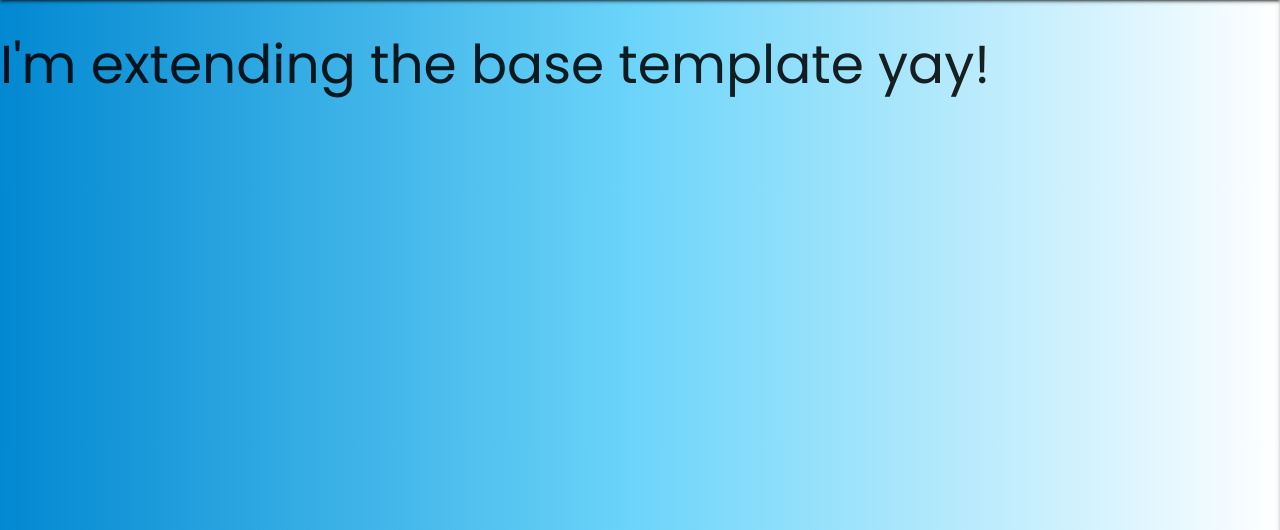
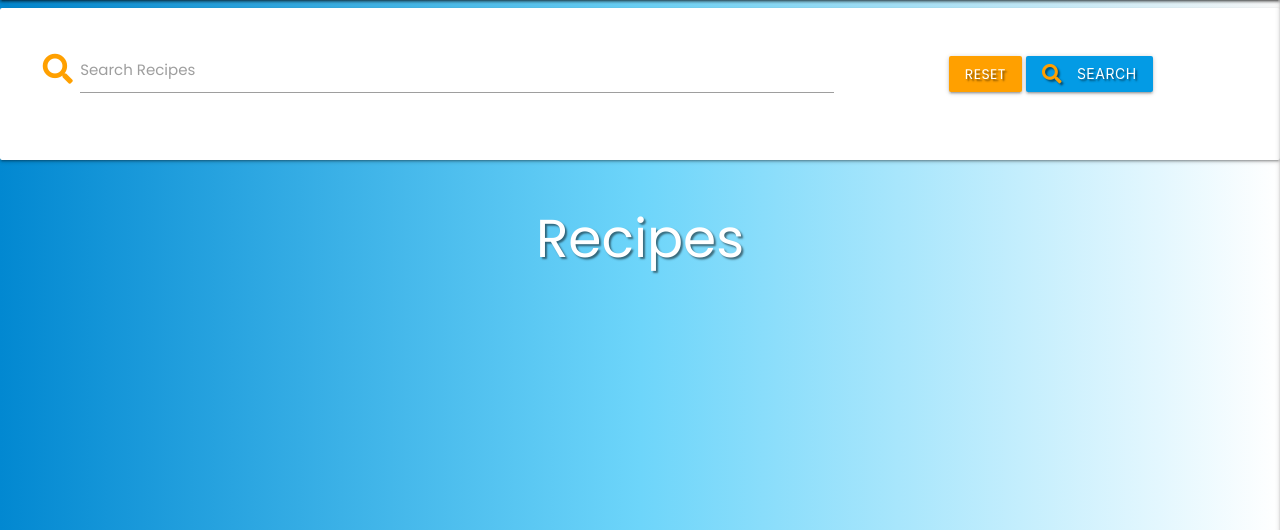
Before and after one commit to Damhanlk/recipeasy-ms3, a Flask app: template templates/home.html in a window 1280 px wide. Shown: the part 64-594 px from the top of the page. Run offline with Flask 2, Linux system fonts and the light colour scheme; the template is opened without the code that fills it: most values are stand-ins (such as "Sample title", 1, 10 or a date in 2020); some libraries are stand-ins or nearby versions.

Commit message:
Repeat recipes.html for landing page

```diff
--- a/templates/home.html
+++ b/templates/home.html
@@ -1,6 +1,111 @@
 {% extends "base.html" %}
+
 {% block content %}
 
-    <h2>I'm extending the base template yay!</h2>
+<div class="row card-panel white sm-6 center-align">
+    <form action="{{ url_for('search') }}" method="post" class="col s12">
+        <div class="row valign-wrapper center-align">
+            <div class="input-field col s12 m8">
+                <i class="fas fa-search prefix amber-text text-darken-2"></i>
+                <input type="text" name="query" id="query" minlength="3" class="validate" required>
+                <label for="query">Search Recipes</label>
+            </div>
+            <div class="col s12 m4">
+                <a href="{{ url_for('home') }}" class="amber darken-2 btn text-shadow">Reset</a>
+                <button type="submit" class="light-blue darken-1 btn text-shadow">
+                    <i class="fas fa-search left amber-text text-darken-2"></i> Search
+                </button>
+            </div>
+        </div>
+    </form>
+</div>
+
+<!-- Latest Recipes -->
+<!-- Format Inspiration from Thorin and Company Code Institute mini Project -->
+<section id="recipe-section">
+    <h2 class="page-h2 white-text text-shadow center-align">Recipes</h2>
+<!-- Recipe images and descriptions will alter from right to left as they go down the page -->
+    {% if recipe|length == 0 %}
+
+    {% for recipe in recipes %}
+
+    {% if loop.index % 2 !=0 %}
+
+    <div class="row recipe-container box-shadow border-radius box-border center-align">
+        <div class="col m4 s12 recipe-image-container">
+            <img src="{{ recipe.image_url }}" id="recipe-upload-image"
+                class="recipe-img" alt="{{ recipe.recipe_name }}">
+        </div>
+        <div class="col m8 s12">
+            <h3 class="recipe-title-link"><a href="/recipes/{{ recipe.recipe_name }}">{{ recipe.recipe_name }}</a></h3>
+            <div class="recipe-page">
+                <p>{{ recipe.recipe_description }}</p>
+                <p>Author: {{ recipe.created_by }}</p>
+            </div>
+            <div class="recipe-info">
+                <div class="col m4 s12 bold">
+                    <h6><i class="fas fa-utensils"></i> Servings:</h6>
+                    <p>{{ recipe.recipe_servings }}</p>
+                </div>
+                <div class="col m4 s12 bold recipe-time">
+                    <h6><i class="fas fa-clock"></i> Time:</h6>
+                    <p>
+                        Prep:
+                        {% if recipe.prep_hours != "0" %}
+                        {{ recipe.prep_hours }} hours
+                        {% endif %}
+                        {{ recipe.prep_minutes }} mins
+                        <br>
+                        Cook:
+                        {% if recipe.cook_hours != "0" %}
+                        {{ recipe.cook_hours }} hours
+                        {% endif %}
+                        {{ recipe.cook_minutes }} mins
+                    </p>
+                </div>
+            </div>
+        </div>
+    </div>
+
+    {% else %}
+
+    <div class="row recipe-container box-shadow border-radius box-border center-align  flex-column-reverse">
+        <div class="col m8 s12">
+            <h3 class="recipe-title-link"><a href="/recipes/{{ recipe.recipe_name }}">{{ recipe.recipe_name }}</a></h3>
+            <div class="recipe-summary-home">
+                <p class="orange-text">{{ recipe.recipe_description }}</p>
+            </div>
+            <div class="recipe-summary-home">
+                <p>Author: {{ recipe.created_by }}</p>
+            </div>
+            <div class="recipe-info">
+                <div class="col m4 s12 bold">
+                    <h6><i class="fas fa-utensils"></i> Servings:</h6>
+                    <p>{{ recipe.recipe_servings }}</p>
+                </div>
+                <div class="col m4 s12 bold recipe-time">
+                    <h6><i class="fas fa-clock"></i> Time:</h6>
+                    <p>
+                        Prep time:
+                        {{ recipe.prep_hours }} hours
+                        {{ recipe.prep_minutes }} mins
+                        <br>
+                        Cooking time:
+                        {{ recipe.cook_hours }} hours
+                        {{ recipe.cook_minutes }} mins
+                    </p>
+                </div>
+            </div>
+        </div>
+        <div class="col m4 s12 recipe-img-container">
+            <img src="{{ recipe.image_url }}" class="recipe-image" alt="{{ recipe.recipe_name }}">
+        </div>
+    </div>
+
+    {% endif %}
+
+    {% endfor %}
+
+    {% endif %}
 
 {% endblock %}
```
